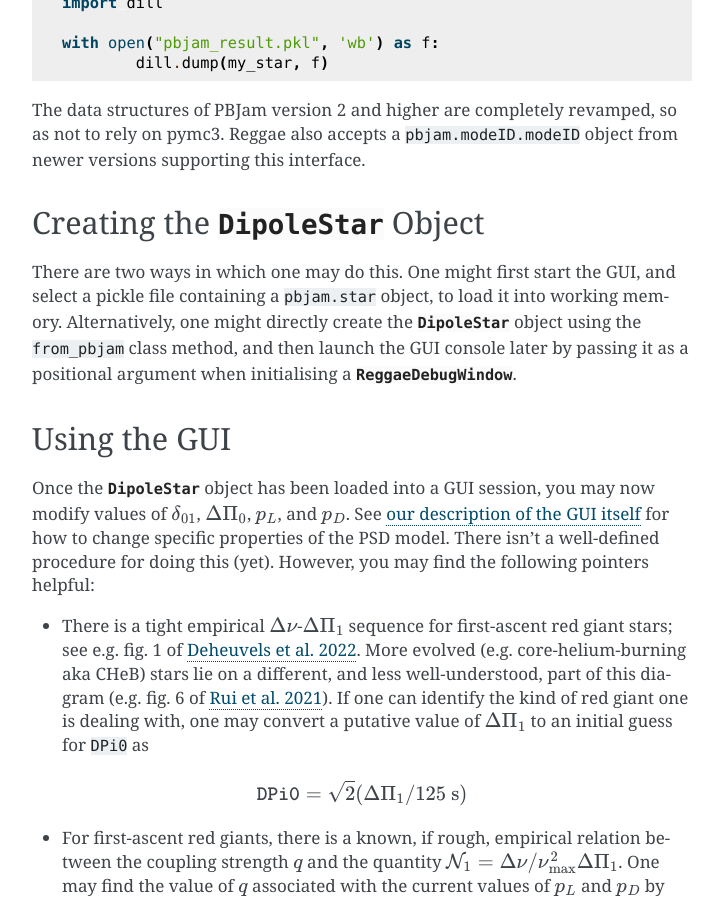
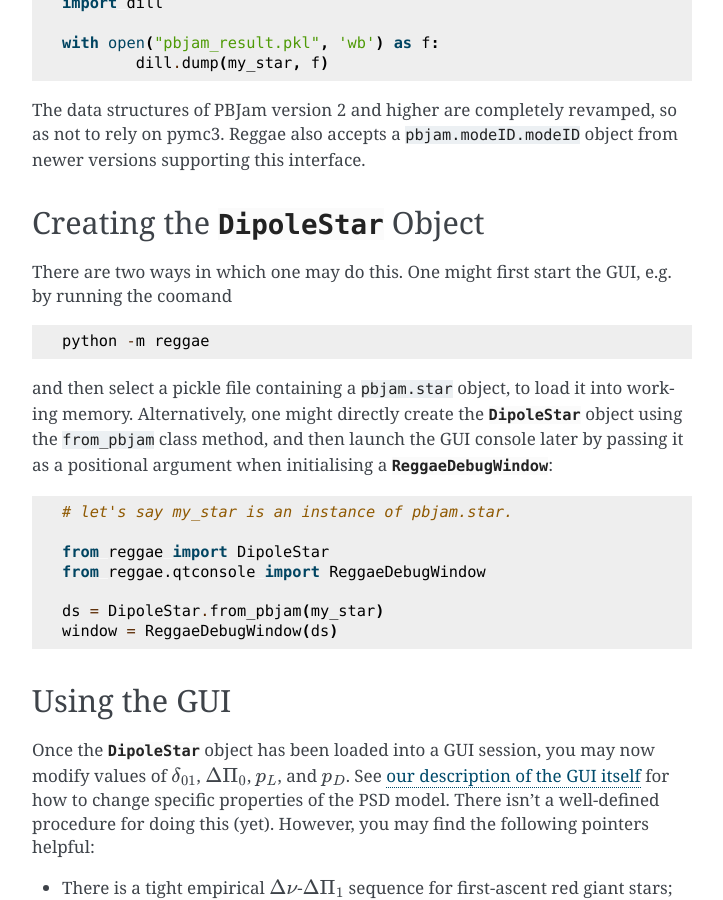
Before and after one commit to darthoctopus/reggae, a Sphinx documentation site: the page built from docs/quickstart.md, in a window 1280 px wide and 900 px high, scrolled down 432 px. Shown: the whole window, without its empty margins (388-1111 px from the left). Built offline with Sphinx 7.4.7, drawn with Linux system fonts in a browser that asks for light colours.

Commit message:
suggested changes to documentation

````diff
--- a/docs/quickstart.md
+++ b/docs/quickstart.md
@@ -19,7 +19,23 @@ The data structures of PBJam version 2 and higher are completely revamped, so as
 
 ## Creating the {class}`~reggae.dipolestar.DipoleStar` Object
 
-There are two ways in which one may do this. One might first start the GUI, and select a pickle file containing a `pbjam.star` object, to load it into working memory. Alternatively, one might directly create the {class}`~reggae.dipolestar.DipoleStar` object using the `from_pbjam` class method, and then launch the GUI console later by passing it as a positional argument when initialising a {class}`~reggae.qtconsole.ReggaeDebugWindow`.
+There are two ways in which one may do this. One might first start the GUI, e.g. by running the coomand
+
+```
+python -m reggae
+```
+
+and then select a pickle file containing a `pbjam.star` object, to load it into working memory. Alternatively, one might directly create the {class}`~reggae.dipolestar.DipoleStar` object using the `from_pbjam` class method, and then launch the GUI console later by passing it as a positional argument when initialising a {class}`~reggae.qtconsole.ReggaeDebugWindow`:
+
+```
+# let's say my_star is an instance of pbjam.star.
+
+from reggae import DipoleStar
+from reggae.qtconsole import ReggaeDebugWindow
+
+ds = DipoleStar.from_pbjam(my_star)
+window = ReggaeDebugWindow(ds)
+```
 
 ## Using the GUI
 
````
